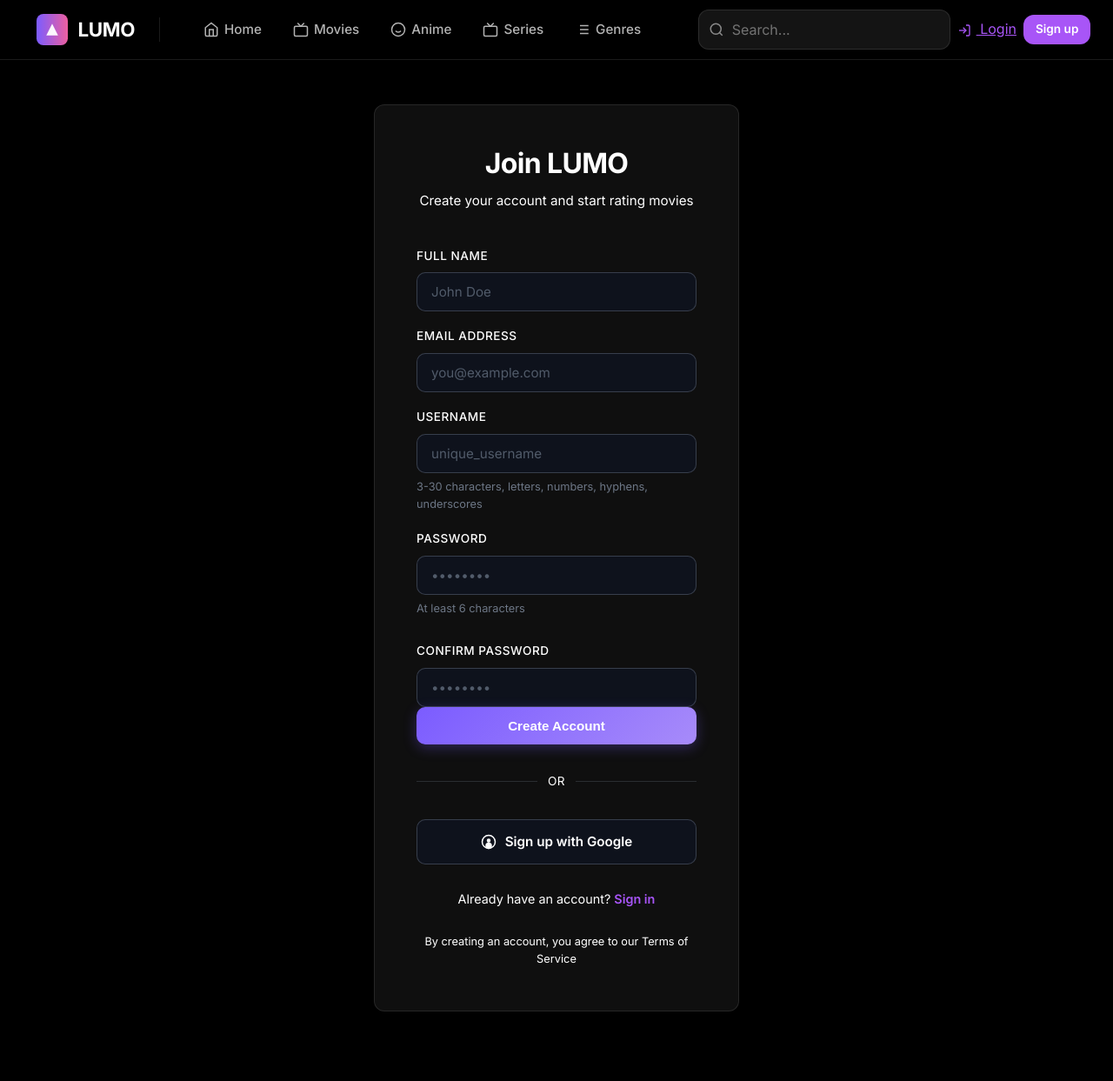
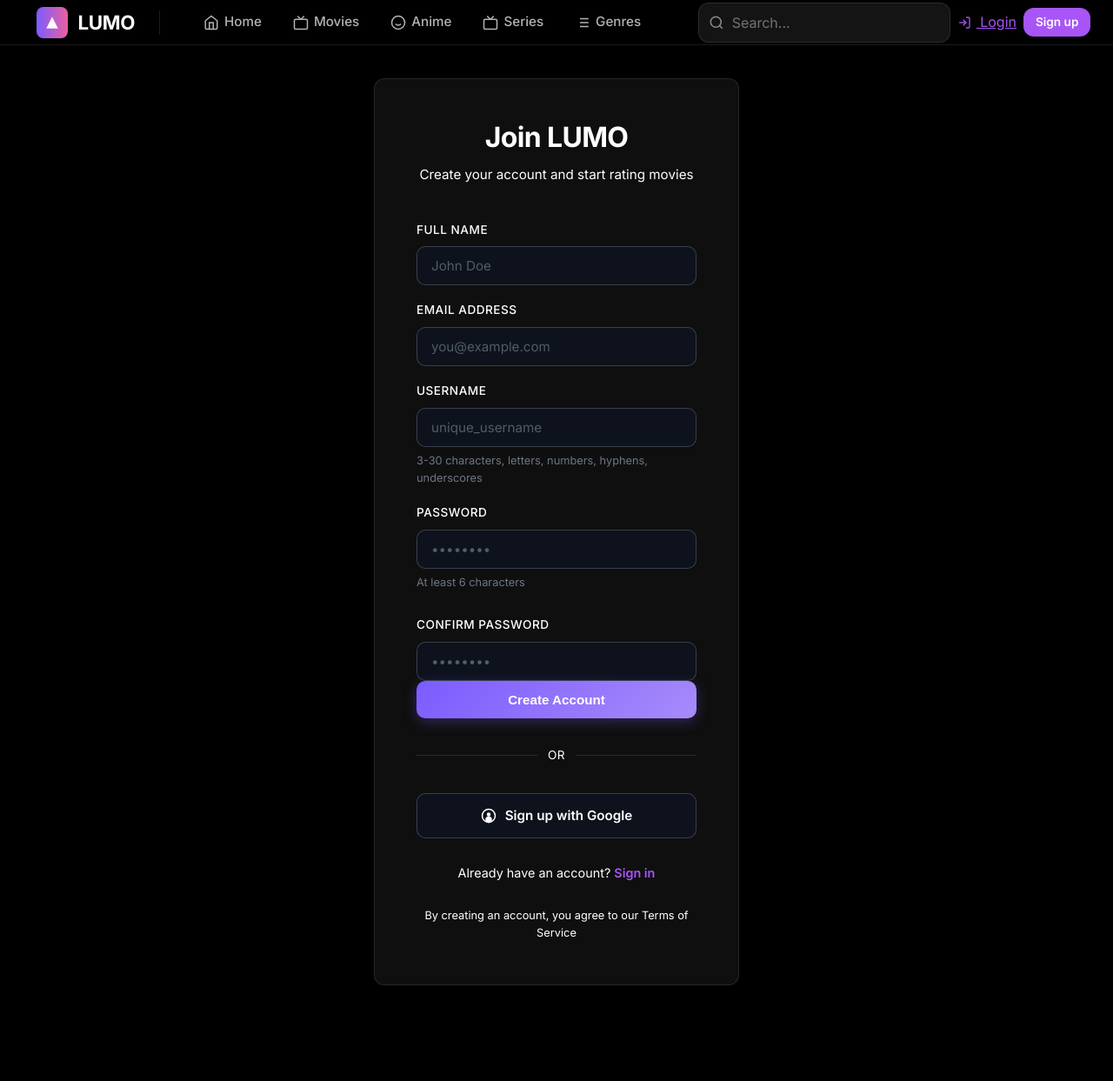
Before and after one commit to RobinsonX47/LUMO, a Flask app: page /auth/register in a window 1280 px wide. Shown: the whole page at 87% size. After the commit the page ends 1133 px from the top, so only its background shows below. Run offline with Flask 3, Linux system fonts and the light colour scheme; data that the repository does not hold is empty.

Commit message:
style: fix navbar height consistency - set fixed height 52px, reduce padding, adjust app-wrapper spacing

```diff
--- a/static/css/style.css
+++ b/static/css/style.css
@@ -38,7 +38,7 @@ body {
 }
 
 .app-wrapper {
-  padding: 100px 3vw 60px;
+  padding: 70px 3vw 60px;
   max-width: 100%;
   margin: 0 auto;
 }
@@ -49,7 +49,8 @@ body {
   top: 0;
   left: 0;
   right: 0;
-  padding: 8px 2vw;
+  padding: 6px 2vw;
+  height: 52px;
   display: flex;
   justify-content: space-between;
   align-items: center;
```
